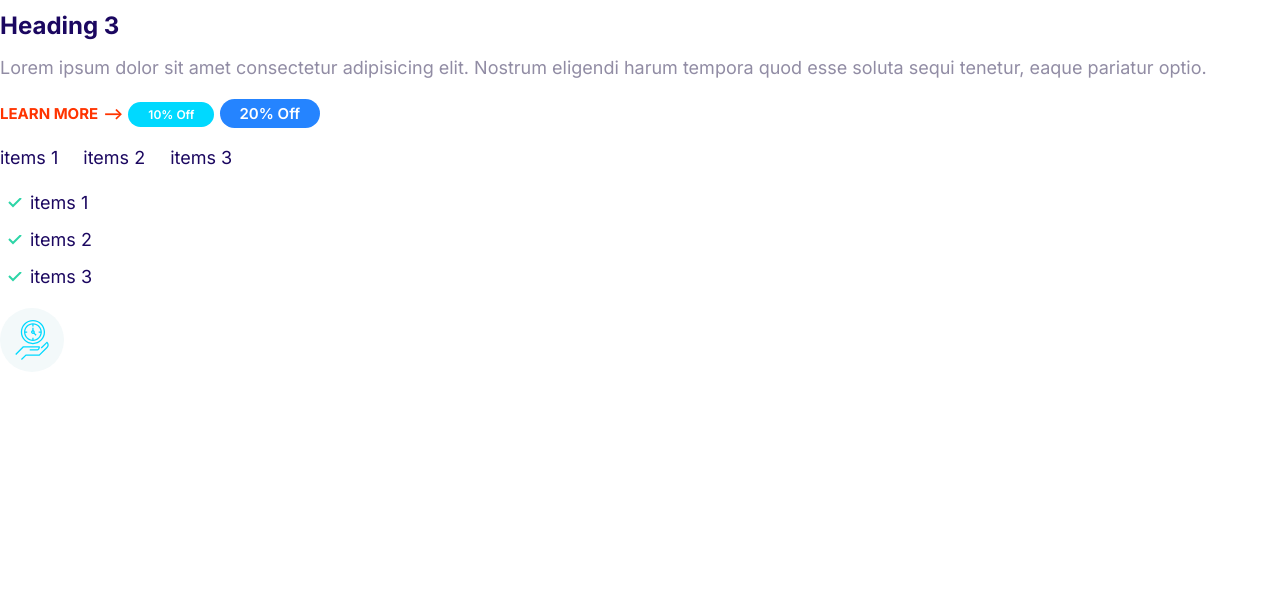
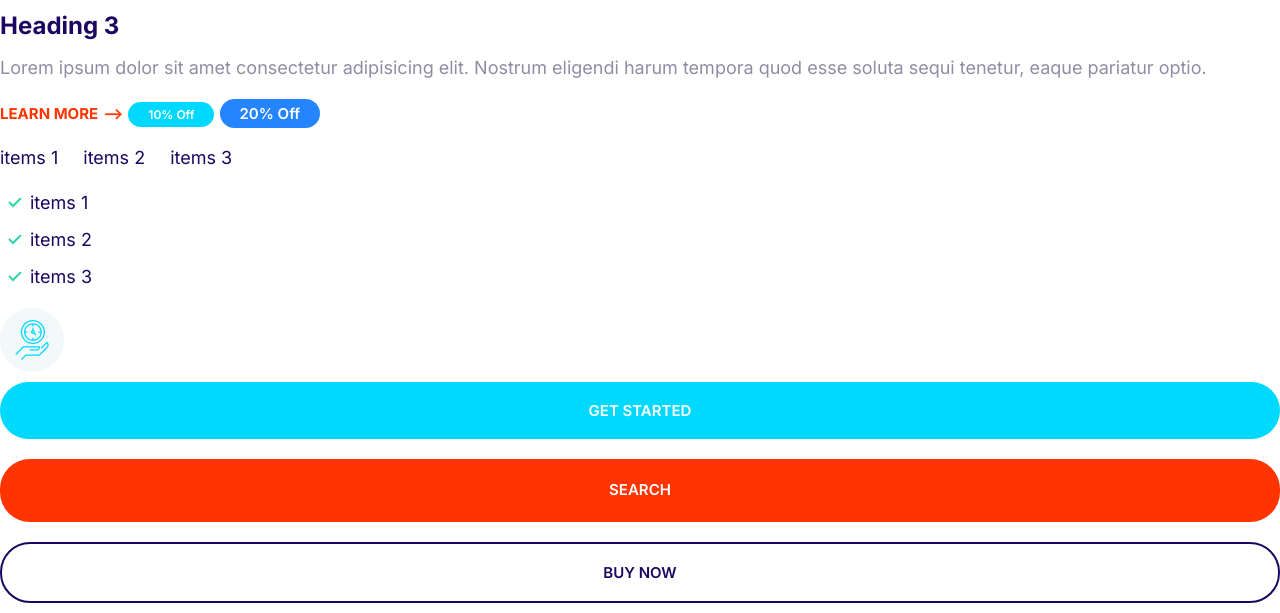
Before and after one commit to webdeveden/edenify, a plain HTML site: page index.html in a window 1280 px wide. Shown: the part 283-896 px from the top of the page. Before the commit the page ends 800 px from the top, so only its background shows below. Drawn offline with nearby package versions, Linux system fonts and the light colour scheme.

Commit message:
Defining button element and anchors.

```diff
--- a/css/styles.css
+++ b/css/styles.css
@@ -4,6 +4,12 @@
   --color-accent: #ff3400;
   --color-headings: #1b0760;
   --color-body: #918ca4;
+}
+/*making all element to have box-sizing 0f border box in the entire document*/
+*,
+*::after,
+*::before {
+  box-sizing: border-box;
 }
 
 /* Typography */
@@ -170,3 +176,64 @@ a {
   height: 64px;
   border-radius: 100%;
 }
+
+/*Button*/
+
+.btn {
+  padding: 2rem 3rem;
+  color: #fff;
+  font-size: 1.8rem;
+  font-weight: 600;
+  text-transform: uppercase;
+  border-radius: 30px;
+  border: 0;
+  cursor: pointer;
+  white-space: nowrap;
+  margin: 1rem 0;
+  text-align: center;
+}
+
+.btn--primary {
+  background: var(--color-primary);
+}
+.btn--primary:hover {
+  background: #fd4516;
+}
+
+.btn--secondary {
+  background: var(--color-secondary);
+}
+.btn--secondary:hover {
+  background: #00c8eb;
+}
+
+.btn--accent {
+  background: var(--color-accent);
+}
+
+.btn--accent:hover {
+  background: #ffea00;
+}
+
+.btn__block {
+  width: 100%;
+  /*ancho element are inline by default , inline-block will make the 100% width to work*/
+  display: inline-block;
+}
+
+.btn__outline {
+  background: #fff;
+  border: 2px solid var(--color-headings);
+  color: var(--color-headings);
+}
+
+.btn__outline:hover {
+  background: var(--color-headings);
+  color: #fff;
+}
+
+@media screen and (min-width: 1024px) {
+  .btn {
+    font-size: 1.5rem;
+  }
+}
--- a/index.html
+++ b/index.html
@@ -41,5 +41,8 @@
         <use xlink:href="../icons/sprite.svg#clock"></use>
       </svg>
     </span>
+    <button class="btn btn--primary btn__block">Get started</button>
+    <a href="#" class="btn btn--accent btn__block"> search </a>
+    <button class="btn btn--primary btn__block btn__outline">Buy Now</button>
   </body>
 </html>
```
